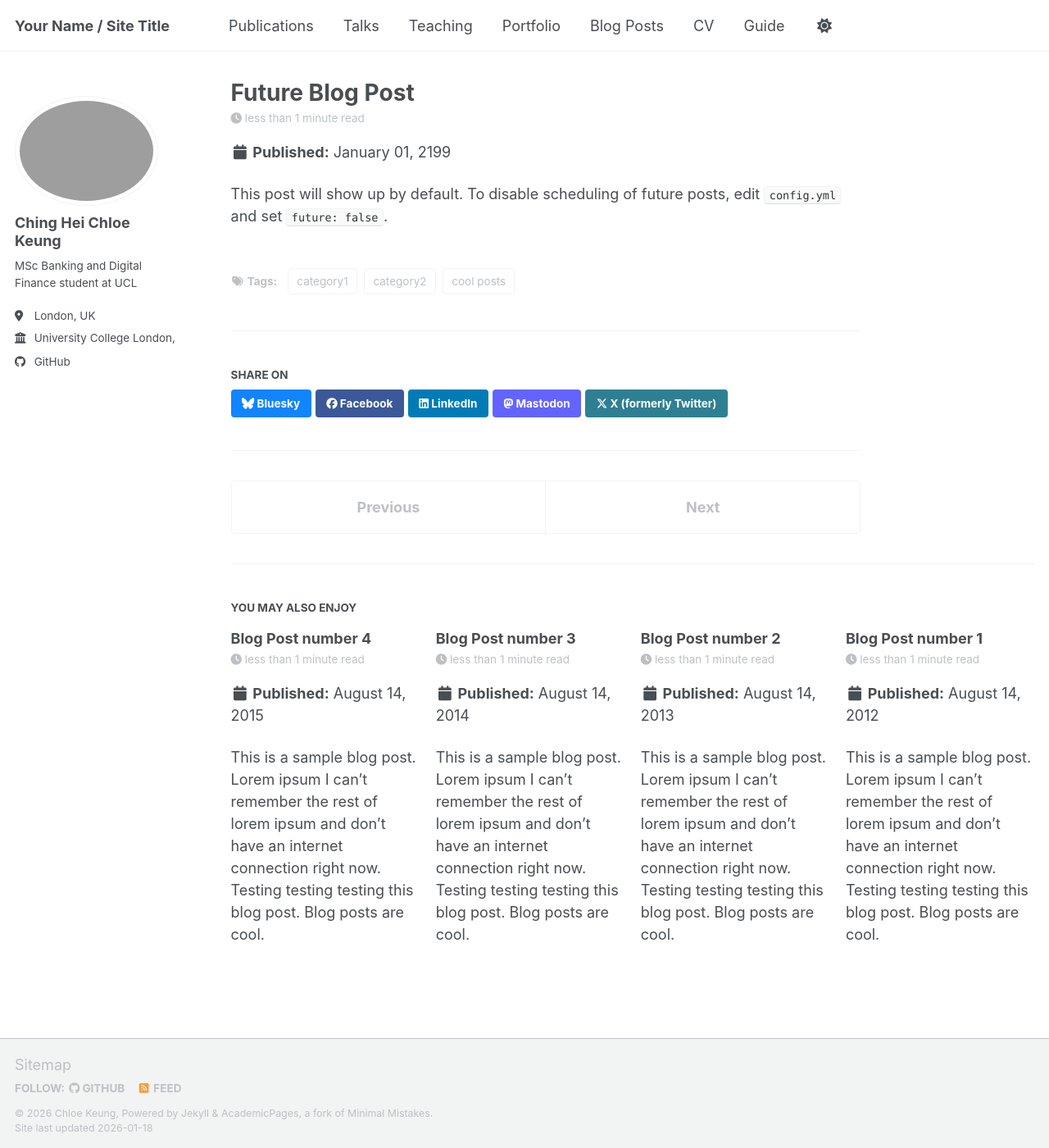
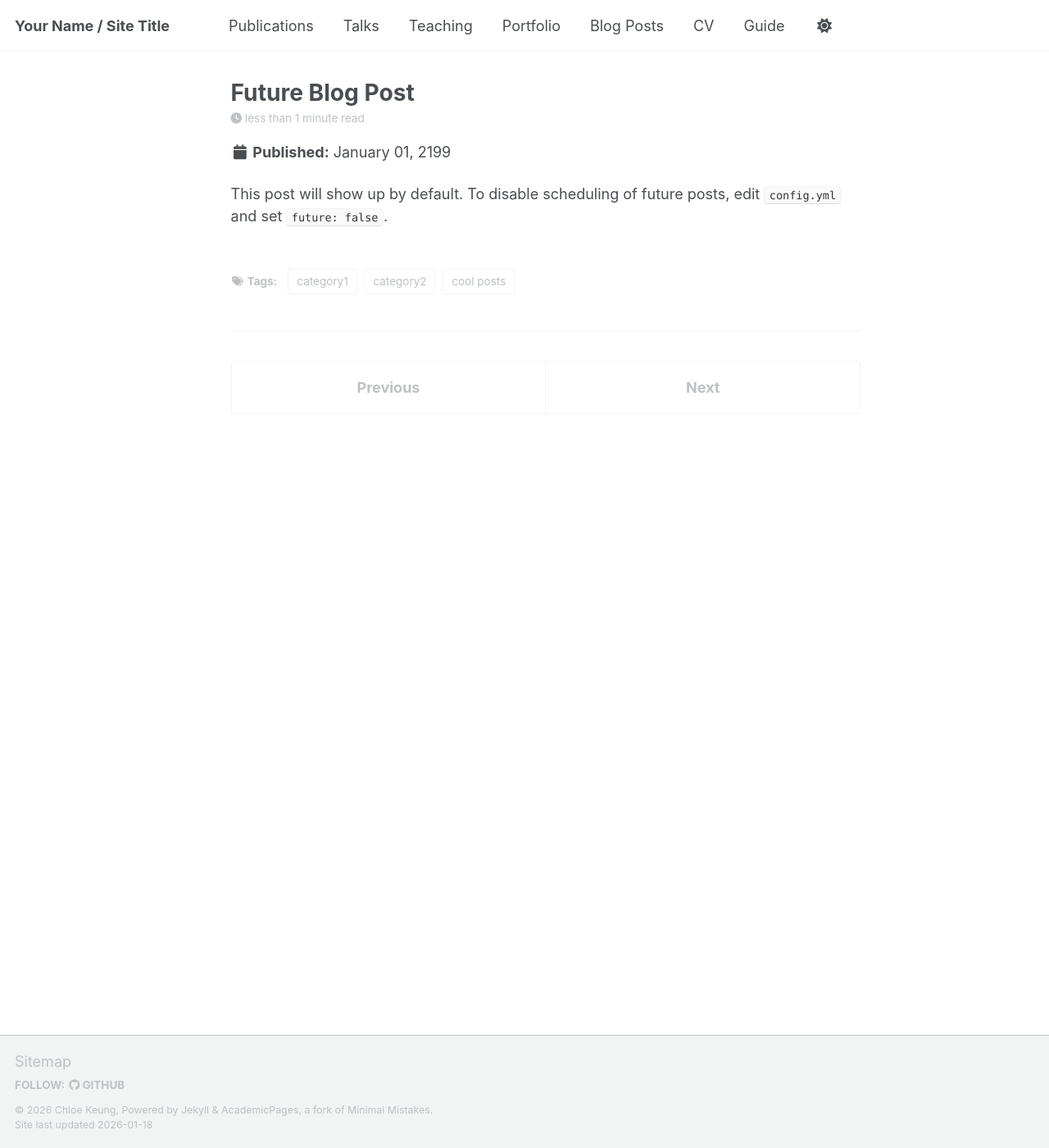
Before and after one commit to kch-chloe/kch-chloe.github.io, a Jekyll site: the page built from _posts/2199-01-01-future-post.md, in a window 1280 px wide and 1400 px high. Shown: the whole window at 82% size. Built offline with Jekyll 4.4.1, drawn with Linux system fonts in a browser that asks for light colours; a script bundle is joined from its source files by our own code; library files that are not in the unit come from our copies; some of the changed lines change nothing that is shown.

```diff
--- a/_config.yml
+++ b/_config.yml
@@ -51,7 +51,7 @@
   bitbucket        : # Username - Update with your username on the site
   codepen          : # Username
   dribbble         : # Username
-  github           : "academicpages"
+  github           : "kch-chloe"
   kaggle           : # Username
   stackoverflow    : # User number or user number and name (i.e., use "1" or "1/jeff-atwood")
 
@@ -95,7 +95,7 @@
 teaser                   :  # filename of teaser fallback teaser image placed in /images/ for social media previews
 breadcrumbs              : false # true, false (default)
 words_per_minute         : 160
-future                   : true
+future                   : false
 read_more                : "disabled" # if enabled, adds "Read more" links to excerpts
 talkmap_link             : false      #change to true to add link to talkmap on talks page
 comments:
@@ -125,7 +125,7 @@
       options:
         format           : "iso8601" # "iso8601" (default), "timestamp-seconds", "timestamp-milliseconds"
 atom_feed:
-  hide                   : false     # change to true to hide the RSS feed in the footer
+  hide                   : true     # change to true to hide the RSS feed in the footer
   path                   : # blank (default) uses feed.xml
 
 
@@ -148,9 +148,10 @@
 # For specifying social profiles
 # - https://developers.google.com/structured-data/customize/social-profiles
 social:
-  type                   : # Person or Organization (defaults to Person)
-  name                   : # If the user or organization name differs from the site's name
+  type                   : Person # Person or Organization (defaults to Person)
+  name                   : Ching Hei Chloe Keung # If the user or organization name differs from the site's name
   links: # An array of links to social media profiles
+  - "https://github.com/kch-chloe"
 
 
 # Analytics
@@ -222,16 +223,16 @@
 # These settings control the types of collections used by the template
 collections:
   teaching:
-    output: true
+    output: false
     permalink: /:collection/:path/
   publications:
-    output: true
+    output: false
     permalink: /:collection/:path/
   portfolio:
-    output: true
+    output: false
     permalink: /:collection/:path/
   talks:
-    output: true
+    output: false
     permalink: /:collection/:path/
 
 
@@ -243,11 +244,11 @@
       type: posts
     values:
       layout: single
-      author_profile: true
+      author_profile: false
       read_time: true
-      comments: true
-      share: true
-      related: true
+      comments: false
+      share: false
+      related: false
   # _pages
   - scope:
       path: ""
@@ -262,8 +263,8 @@
     values:
       layout: single
       author_profile: true
-      share: true
-      comments: true
+      share: false
+      comments: false
   # _publications
   - scope:
       path: ""
@@ -271,8 +272,8 @@
     values:
       layout: single
       author_profile: true
-      share: true
-      comments: true
+      share: false
+      comments: false
   # _portfolio
   - scope:
       path: ""
@@ -280,8 +281,8 @@
     values:
       layout: single
       author_profile: true
-      share: true
-      comment: true
+      share: false
+      comment: false
   # _talks
   - scope:
       path: ""
@@ -289,7 +290,7 @@
     values:
       layout: talk
       author_profile: true
-      share: true
+      share: false
 
 
 # Sass/SCSS
@@ -302,7 +303,7 @@
 permalink: /:categories/:title/
 # paginate: 5 # amount of posts to show
 # paginate_path: /page:num/
-timezone: Etc/UTC # https://en.wikipedia.org/wiki/List_of_tz_database_time_zones
+timezone: Europe/London # https://en.wikipedia.org/wiki/List_of_tz_database_time_zones
 
 
 # Plugins
@@ -335,10 +336,10 @@
 #  - <base_path/categories/my-awesome-category/index.html ~> path: /categories/
 #  - <base_path/my-awesome-category/index.html ~> path: /
 category_archive:
-  type: liquid
+  type: disabled #another choice: liquid
   path: /categories/
 tag_archive:
-  type: liquid
+  type: disabled #another choice: liquid
   path: /tags/
 # https://github.com/jekyll/jekyll-archives
 # jekyll-archives:
```
